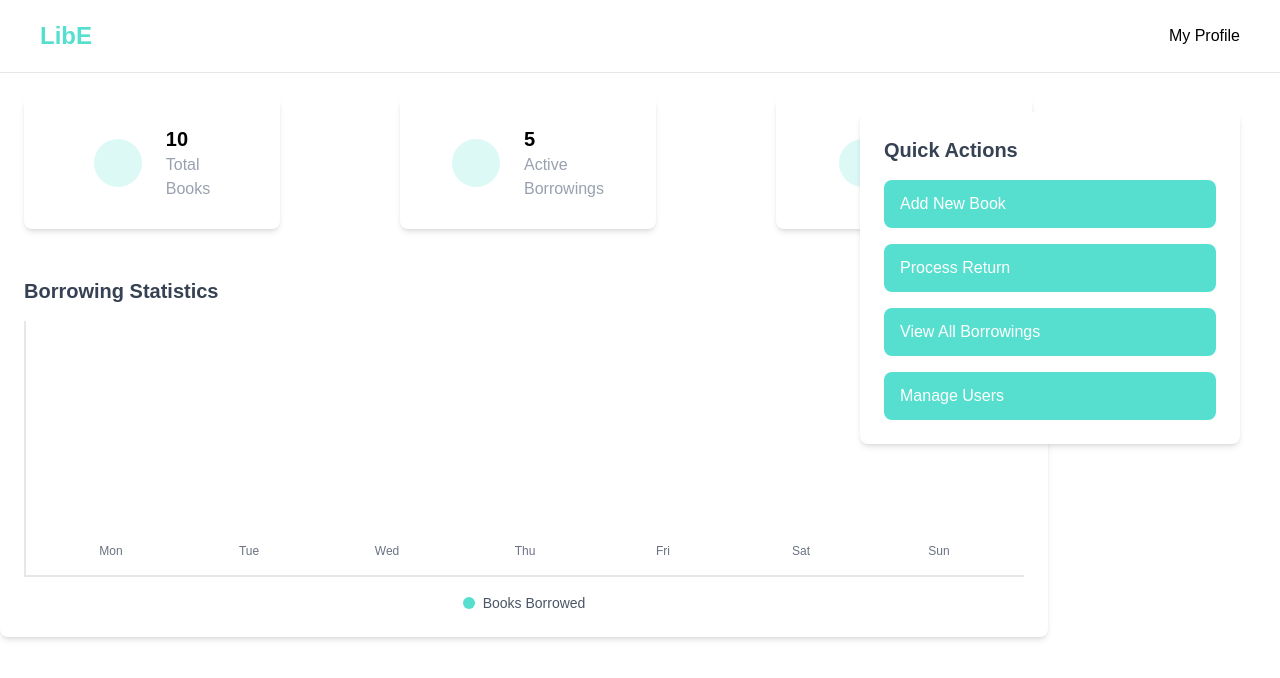
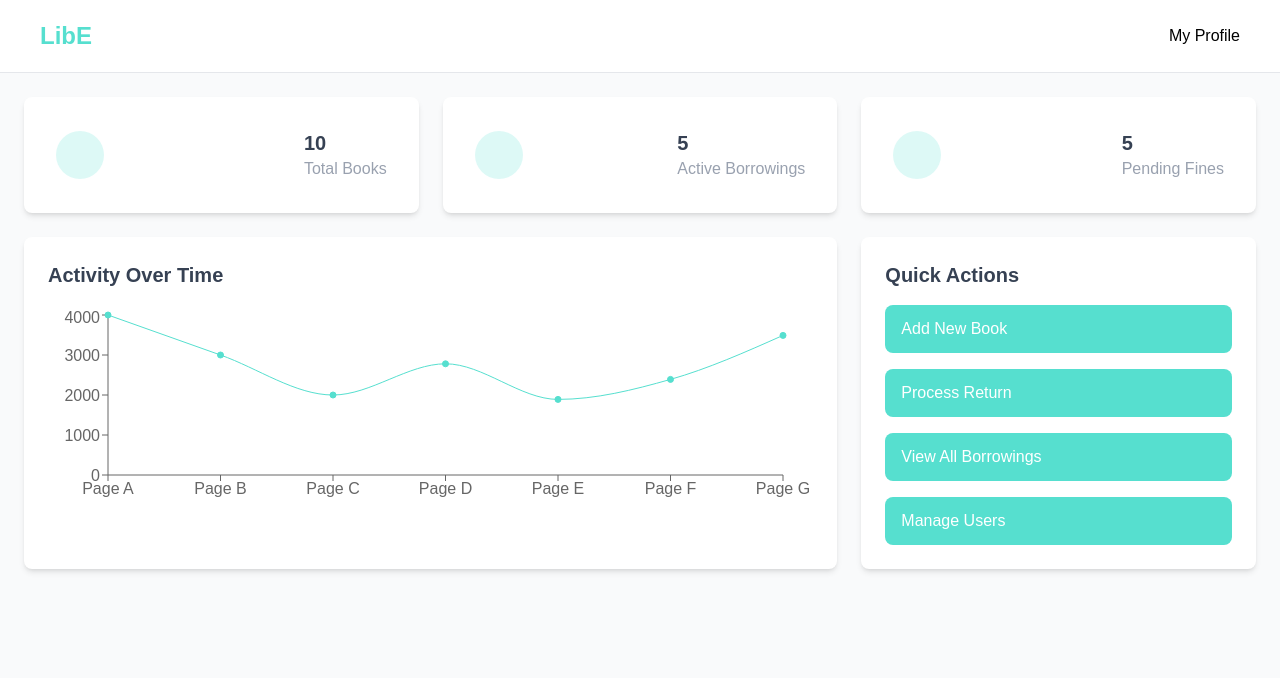
Before and after one commit to MrMafu/web_libe, a Next.js app: page / in a window 1280 px wide. Shown: the top 678 px of the page. Built offline with nearby package versions, Linux system fonts and the light colour scheme.

Commit message:
rework dashboard layout and chart

```diff
--- a/src/app/globals.css
+++ b/src/app/globals.css
@@ -5,5 +5,6 @@
 }
 
 body {
+  background-color: #f9fafb;
   font-family: Arial, Helvetica, sans-serif;
 }
--- a/src/app/page.tsx
+++ b/src/app/page.tsx
@@ -2,7 +2,6 @@ import Navbar from "@/components/navbar";
 import Dashboard from "@/components/pages/dashboard";
 
 export default function Home() {
-
   return (
     <>
       <Navbar />
--- /dev/null
+++ b/src/components/chart.tsx
@@ -0,0 +1,82 @@
+"use client";
+
+import {
+    Area,
+    AreaChart,
+    Brush,
+    CartesianGrid,
+    Line,
+    LineChart,
+    ResponsiveContainer,
+    Tooltip,
+    XAxis,
+    YAxis
+} from "recharts";
+
+const data = [
+    {
+        name: 'Page A',
+        uv: 4000,
+        pv: 2400,
+        amt: 2400,
+    },
+    {
+        name: 'Page B',
+        uv: 3000,
+        pv: 1398,
+        amt: 2210,
+    },
+    {
+        name: 'Page C',
+        uv: 2000,
+        pv: 9800,
+        amt: 2290,
+    },
+    {
+        name: 'Page D',
+        uv: 2780,
+        pv: 3908,
+        amt: 2000,
+    },
+    {
+        name: 'Page E',
+        uv: 1890,
+        pv: 4800,
+        amt: 2181,
+    },
+    {
+        name: 'Page F',
+        uv: 2390,
+        pv: 3800,
+        amt: 2500,
+    },
+    {
+        name: 'Page G',
+        uv: 3490,
+        pv: 4300,
+        amt: 2100,
+    },
+];
+
+export default function Chart() {
+    return (
+        <ResponsiveContainer width="100%" height={200}>
+            <LineChart
+                width={500}
+                height={200}
+                data={data}
+                syncId="anyId"
+                margin={{
+                    top: 10,
+                    right: 30,
+                    left: 0,
+                    bottom: 0,
+                }}>
+                <XAxis dataKey="name" />
+                <YAxis />
+                <Tooltip />
+                <Line type="monotone" dataKey="uv" stroke="var(--main-theme)" fill="var(--main-theme)" />
+            </LineChart>
+        </ResponsiveContainer>
+    );
+}
--- a/src/components/pages/dashboard.tsx
+++ b/src/components/pages/dashboard.tsx
@@ -1,56 +1,24 @@
 import React from "react";
 import StatusCard from "../status-card";
-
-const actions = [
-    { label: "Add New Book" },
-    { label: "Process Return" },
-    { label: "View All Borrowings" },
-    { label: "Manage Users" }
-];
-
+import QuickActions from "../quick-actions";
+import Chart from "../chart";
 
 export default function Dashboard() {
     return (
-    <div>
-        <div className="flex flex-row gap-30 p-6">
-            <StatusCard name="Total Books" value={10} />
-            <StatusCard name="Active Borrowings" value={5} />
-            <StatusCard name="Pending Fines" value={5} />
-        </div>
-        <div className="bg-white p-6 rounded-lg shadow-md h-full max-w-262">
-            <h2 className="text-xl font-semibold mb-4 text-gray-700">Borrowing Statistics</h2>
-            <div className="flex items-end h-64 border-b-2 border-l-2 border-gray-200 p-4">
-                {['Mon', 'Tue', 'Wed', 'Thu', 'Fri', 'Sat', 'Sun'].map((day, index) => (
-                    <div key={day} className="flex-1 mx-2 flex flex-col items-center">
-                        <div
-                            className="w-8 bg-[var(--main-theme)] rounded-t"
-                            style={{ height: `${[40, 60, 80, 65, 50, 30, 20][index]}%` }}
-                        ></div>
-                        <span className="mt-2 text-xs text-gray-500">{day}</span>
-                    </div>
-                ))}
+        <div className="min-h-screen p-6 space-y-6">
+            <div className="grid grid-cols-1 sm:grid-cols-3 gap-6">
+                <StatusCard name="Total Books" value={10} />
+                <StatusCard name="Active Borrowings" value={5} />
+                <StatusCard name="Pending Fines" value={5} />
             </div>
-            <div className="flex justify-center mt-4">
-                <div className="flex items-center">
-                    <div className="w-3 h-3 rounded-full bg-[var(--main-theme)] mr-2"></div>
-                    <span className="text-sm text-gray-600">Books Borrowed</span>
+
+            <div className="grid grid-cols-1 lg:grid-cols-3 gap-6">
+                <div className="lg:col-span-2 bg-white p-6 rounded-lg shadow-md">
+                    <h2 className="text-xl font-semibold mb-4 text-gray-700">Activity Over Time</h2>
+                    <Chart />
                 </div>
+                <QuickActions />
             </div>
         </div>
-        <div className="bg-white p-6 rounded-lg absolute right-0 top-28 max-w-250 shadow-md w-95 mr-10">
-            <h2 className="text-xl font-semibold mb-4 text-gray-700">Quick Actions</h2>
-            <div className="flex flex-col space-y-4">
-                {actions.map((action) => (
-                    <button
-                        key={action.label}
-                        className="w-full py-3 px-4 bg-[var(--main-theme)] text-white rounded-lg
-                                 hover:bg-[var(--main-theme)]/90 transition text-left"
-                    >
-                        {action.label}
-                    </button>
-                ))}
-            </div>
-        </div>
-    </div>
     );
 }
--- /dev/null
+++ b/src/components/quick-actions.tsx
@@ -0,0 +1,23 @@
+const actions = [
+    { label: "Add New Book" },
+    { label: "Process Return" },
+    { label: "View All Borrowings" },
+    { label: "Manage Users" },
+]
+
+export default function QuickActions() {
+    return (
+        <div className="bg-white p-6 rounded-lg shadow-md">
+            <h2 className="text-xl font-semibold mb-4 text-gray-700">Quick Actions</h2>
+            <div className="flex flex-col space-y-4">
+                {actions.map((action) => (
+                    <button
+                        key={action.label}
+                        className="w-full py-3 px-4 bg-[var(--main-theme)] text-white rounded-lg hover:bg-[var(--main-theme)]/90 transition text-left">
+                        {action.label}
+                    </button>
+                ))}
+            </div>
+        </div>
+    )
+}
--- a/src/components/status-card.tsx
+++ b/src/components/status-card.tsx
@@ -7,12 +7,12 @@ interface Prop {
 
 export default function StatusCard({name, value}: Prop) {
     return (
-        <div className="flex items-center justify-center p-7 px-30 rounded-lg gap-6 shadow-md w-64">
+        <div className="flex items-center justify-between p-8 rounded-lg bg-white gap-8 shadow-md">
             <div className="p-6 rounded-full bg-[var(--main-theme)]/20"></div>
             <div>
-                <h1 className="text-xl font-bold">{value}</h1>
+                <h1 className="text-xl text-gray-700 font-bold">{value}</h1>
                 <p className="text-gray-400">{name}</p>
             </div>
         </div>
-    );
+    )
 }
```
Also changed, not shown: package.json (+6 -5 lines), 1 other file (tests, documents, lock files or other folders).
